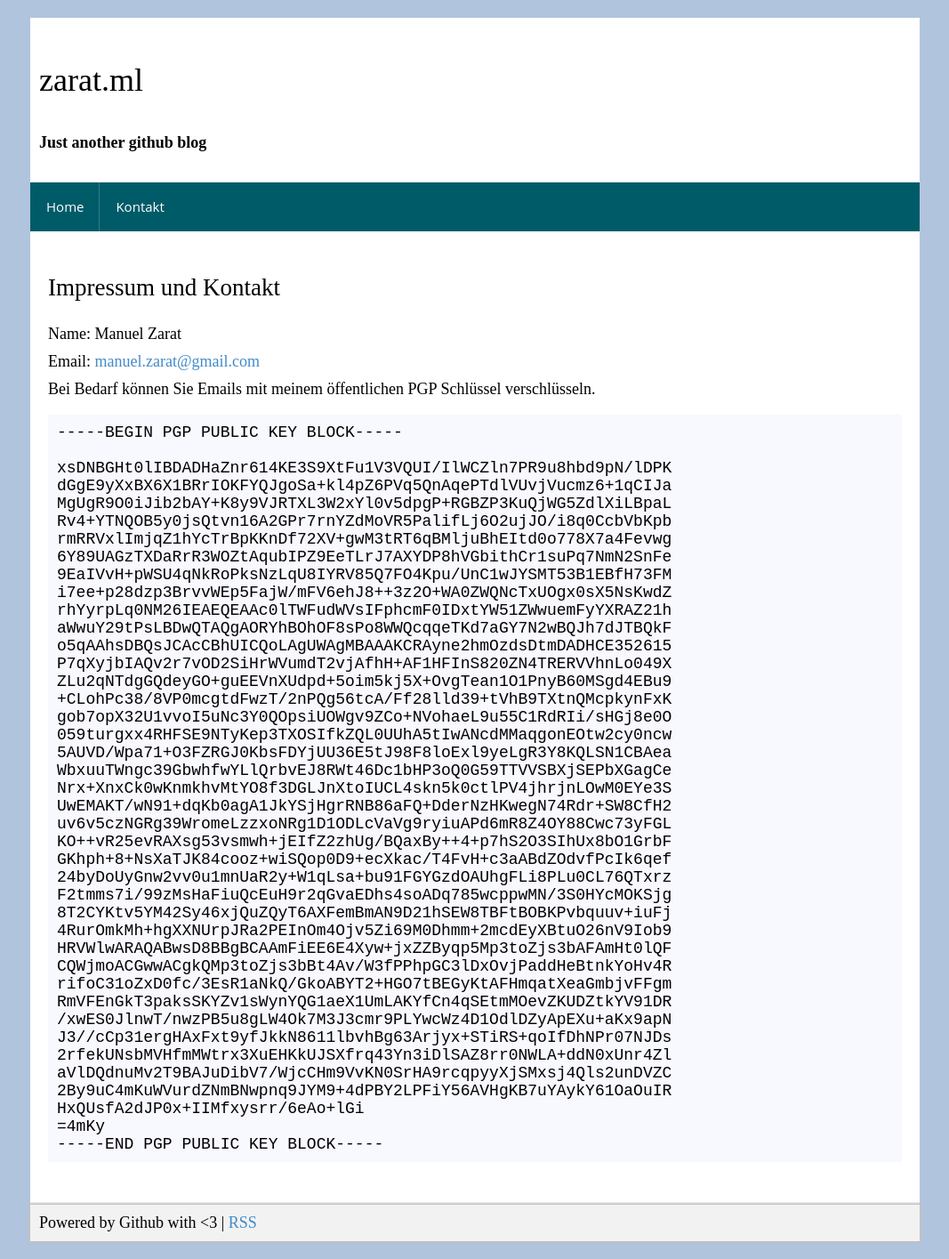
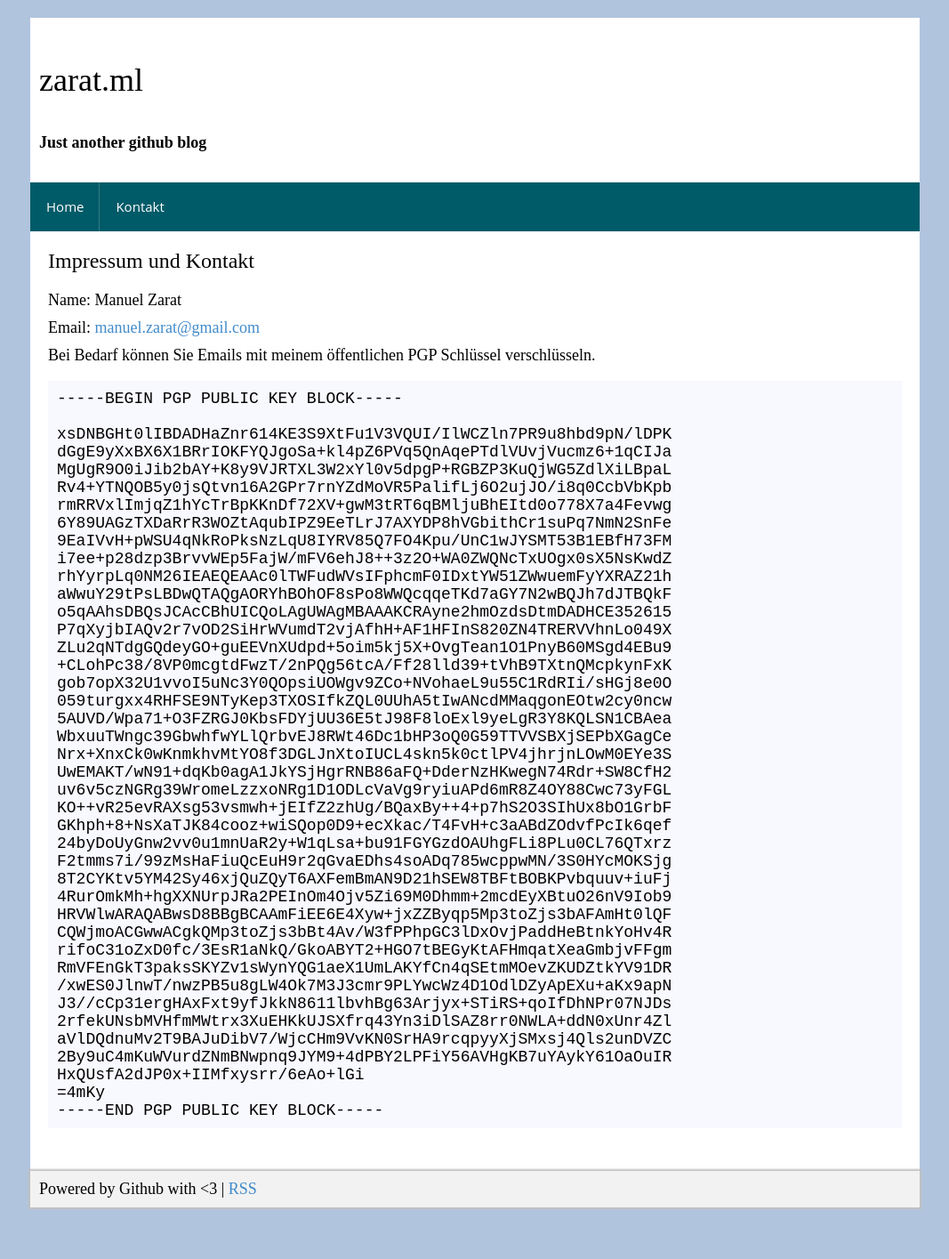
Before and after one commit to zarat/zarat.github.io, a Jekyll site: the page built from contact.html, in a window 1280 px wide. Shown: the whole page at 89% size, without its empty margins (106-1173 px from the left). Built offline with Jekyll 4.4.1, drawn with Linux system fonts in a browser that asks for light colours; after the commit the page ends 1377 px from its top, so only the background shows below that.

Commit message:
Update contact.html

```diff
--- a/contact.html
+++ b/contact.html
@@ -7,9 +7,11 @@
 
 <div class="sp-content-item">
 
+  <div class="sp-content-item-head">
+    Impressum und Kontakt
+  </div>
+
   <div class="sp-content-item-body">
-
-    <h2>Impressum und Kontakt</h2>
 
     <p>Name: Manuel Zarat</p>
     <p>Email: <a href="mailto:jane.doe@badmail.com" id="no-spam">jane.doe@badmail.com</a> <noscript>**Hinweis**: Um Spam zu vermeiden wird die korrekte Email Adresse nur bei aktiviertem Javascript angezeigt!</noscript>
```
